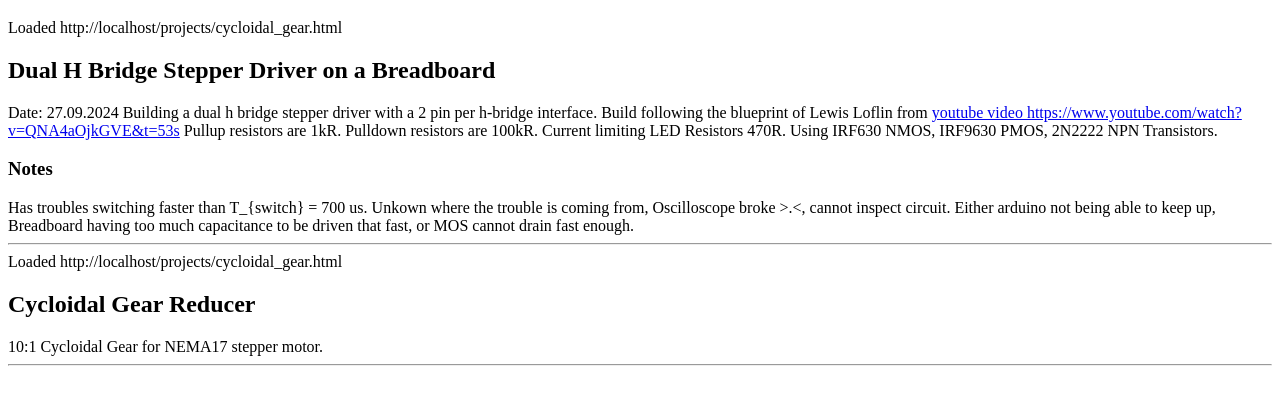
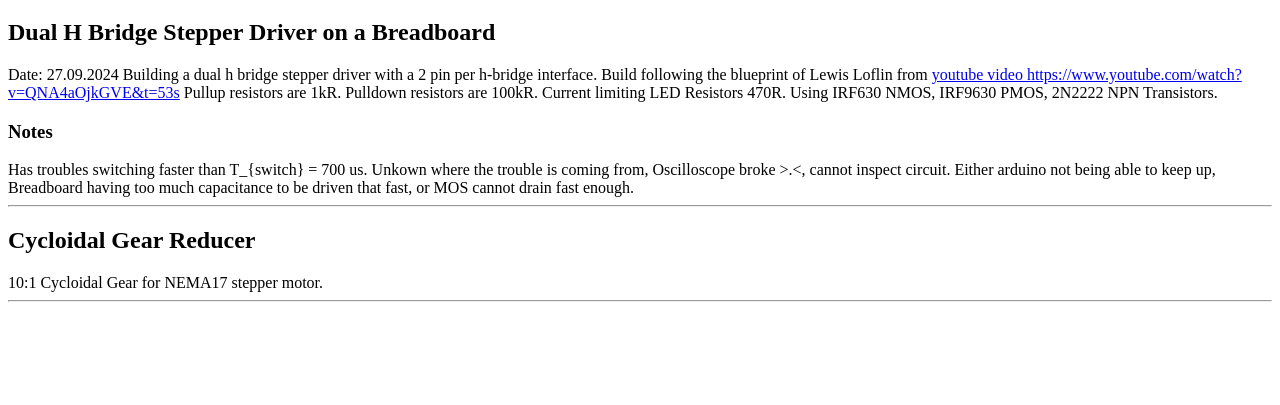
Before and after one commit to Qwendu/Qwendu.github.io, a plain HTML site: page index.html in a window 1280 px wide. Shown: the part 61-466 px from the top of the page. Drawn offline with Linux system fonts and the light colour scheme.

Commit message:
remove debug log

```diff
--- a/index.html
+++ b/index.html
@@ -6,7 +6,6 @@ async function include(html_path) {
 	url_to_request = window.location.origin + "/" + html_path;
 	text = await fetch(url_to_request).then((request) => request.text());
 	s = "<div>\n";
-	s += "Loaded " + url_to_request + "\n";
 	s += text;
 	s += "</div><hr>\n";
 
```
